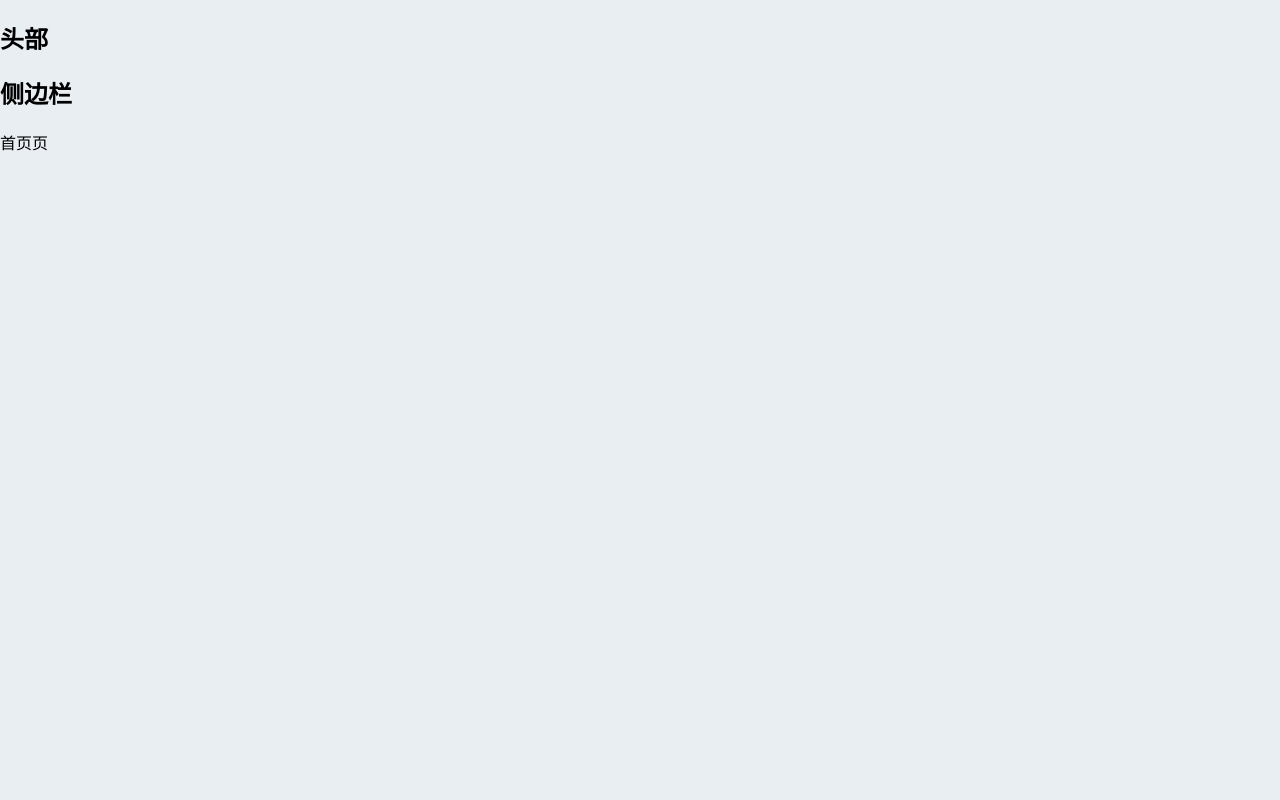
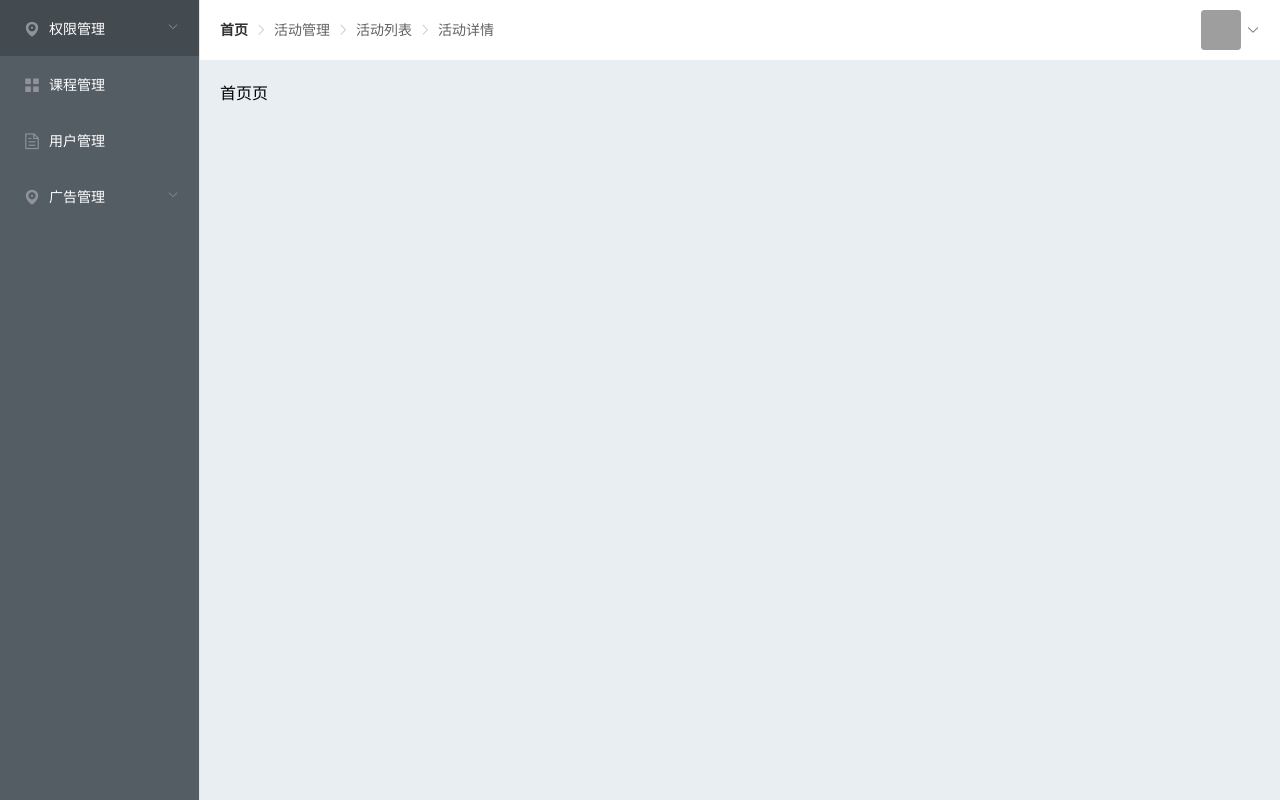
Before and after one commit to cuihuale2021/edu-fed, a Vue app: page /#/ in a window 1280 px wide. Built offline with nearby package versions, Linux system fonts and the light colour scheme; grey boxes are pictures that could not be loaded.

Commit message:
页面布局完成

```diff
--- /dev/null
+++ b/src/layout/components/app-aside.vue
@@ -0,0 +1,70 @@
+<template>
+  <div class="aside">
+    <el-menu
+      default-active="3"
+      class="el-menu-vertical-demo"
+      @open="handleOpen"
+      @close="handleClose"
+      background-color="#545c64"
+      text-color="#fff"
+      active-text-color="#ffd04b"
+      router
+    >
+      <el-submenu index="1">
+        <template slot="title">
+          <i class="el-icon-location"></i>
+          <span>权限管理</span>
+        </template>
+        <el-menu-item index="/role">角色列表</el-menu-item>
+        <el-menu-item index="/menu">菜单列表</el-menu-item>
+        <el-menu-item index="/resource">资源列表</el-menu-item>
+      </el-submenu>
+      <el-menu-item index="/course">
+        <i class="el-icon-menu"></i>
+        <span slot="title">课程管理</span>
+      </el-menu-item>
+      <el-menu-item index="/user">
+        <i class="el-icon-document"></i>
+        <span slot="title">用户管理</span>
+      </el-menu-item>
+      <el-submenu index="4">
+        <template slot="title">
+          <i class="el-icon-location"></i>
+          <span>广告管理</span>
+        </template>
+        <el-menu-item index="/advert">
+          <i class="el-icon-setting"></i>
+          <span slot="title">广告列表</span>
+        </el-menu-item>
+        <el-menu-item index="/advert-space">
+          <i class="el-icon-setting"></i>
+          <span slot="title">广告位列表</span>
+        </el-menu-item>
+      </el-submenu>
+    </el-menu>
+  </div>
+</template>
+
+<script lang="ts">
+import Vue from 'vue'
+
+export default Vue.extend({
+  name: 'AppAside',
+  methods: {
+    handleOpen (key: string, keyPath: string):void {
+      console.log(key, keyPath)
+    },
+    handleClose (key: string, keyPath: string):void {
+      console.log(key, keyPath)
+    }
+  }
+})
+</script>
+
+<style lang="scss" scoped>
+.aside {
+  .el-menu {
+    height: 100vh;
+  }
+}
+</style>
--- /dev/null
+++ b/src/layout/components/app-header.vue
@@ -0,0 +1,40 @@
+<template>
+    <div class="header">
+        <el-breadcrumb separator-class="el-icon-arrow-right">
+            <el-breadcrumb-item :to="{ path: '/' }">首页</el-breadcrumb-item>
+            <el-breadcrumb-item>活动管理</el-breadcrumb-item>
+            <el-breadcrumb-item>活动列表</el-breadcrumb-item>
+            <el-breadcrumb-item>活动详情</el-breadcrumb-item>
+        </el-breadcrumb>
+        <el-dropdown :hide-on-click="false">
+            <span class="el-dropdown-link">
+                <el-avatar shape="square" :size="40" src="https://cube.elemecdn.com/9/c2/f0ee8a3c7c9638a54940382568c9dpng.png"></el-avatar>
+                <i class="el-icon-arrow-down el-icon--right"></i>
+            </span>
+            <el-dropdown-menu slot="dropdown">
+                <el-dropdown-item>用户id</el-dropdown-item>
+                <el-dropdown-item divided>退出</el-dropdown-item>
+            </el-dropdown-menu>
+        </el-dropdown>
+    </div>
+</template>
+
+<script lang="ts">
+import Vue from 'vue'
+export default Vue.extend({
+  name: 'HeaderIndex'
+})
+</script>
+
+<style lang="scss" scoped>
+.header{
+    width: 100%;
+    display: flex;
+    justify-content: space-between;
+    align-items: center;
+    .el-dropdown-link{
+        display: flex;
+        align-items: center;
+    }
+}
+</style>
--- a/src/layout/index.vue
+++ b/src/layout/index.vue
@@ -1,20 +1,47 @@
 <template>
-  <div>
-      <h2>头部</h2>
-      <h2>侧边栏</h2>
-      <!-- 子路由出口 -->
-      <router-view></router-view>
-  </div>
+  <el-container>
+    <el-aside width="200px">
+        <app-aside></app-aside>
+    </el-aside>
+    <el-container>
+      <el-header>
+          <app-header />
+      </el-header>
+      <el-main>
+        <router-view></router-view>
+      </el-main>
+    </el-container>
+  </el-container>
 </template>
 
 <script lang="ts">
 import Vue from 'vue'
+import AppAside from './components/app-aside.vue'
+import AppHeader from './components/app-header.vue'
 
 export default Vue.extend({
-
+  name: 'LayoutIndex',
+  components: {
+    AppAside,
+    AppHeader
+  }
 })
 </script>
 
 <style lang="scss" scoped>
-
+.el-container {
+  min-height: 100vh;
+  min-width: 980px;
+}
+.el-header {
+  background-color: #fff;
+  display:flex;
+  align-items: center;
+}
+.el-aside {
+  background-color: #d3dce6;
+}
+.el-main {
+  background-color: #e9eef3;
+}
 </style>
```
